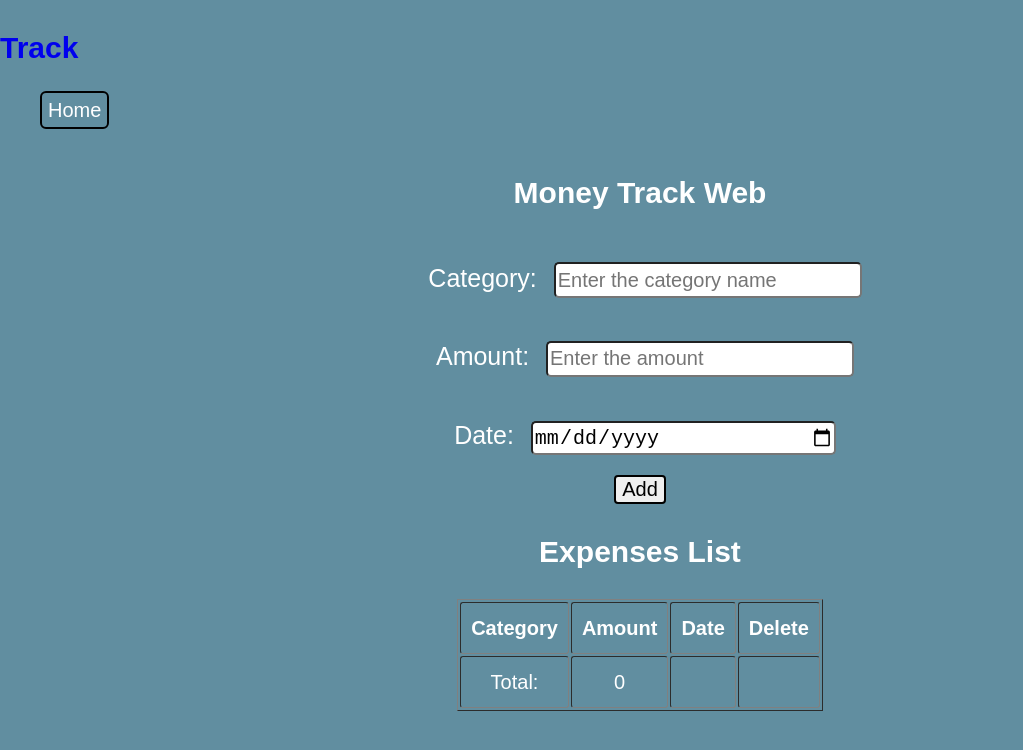
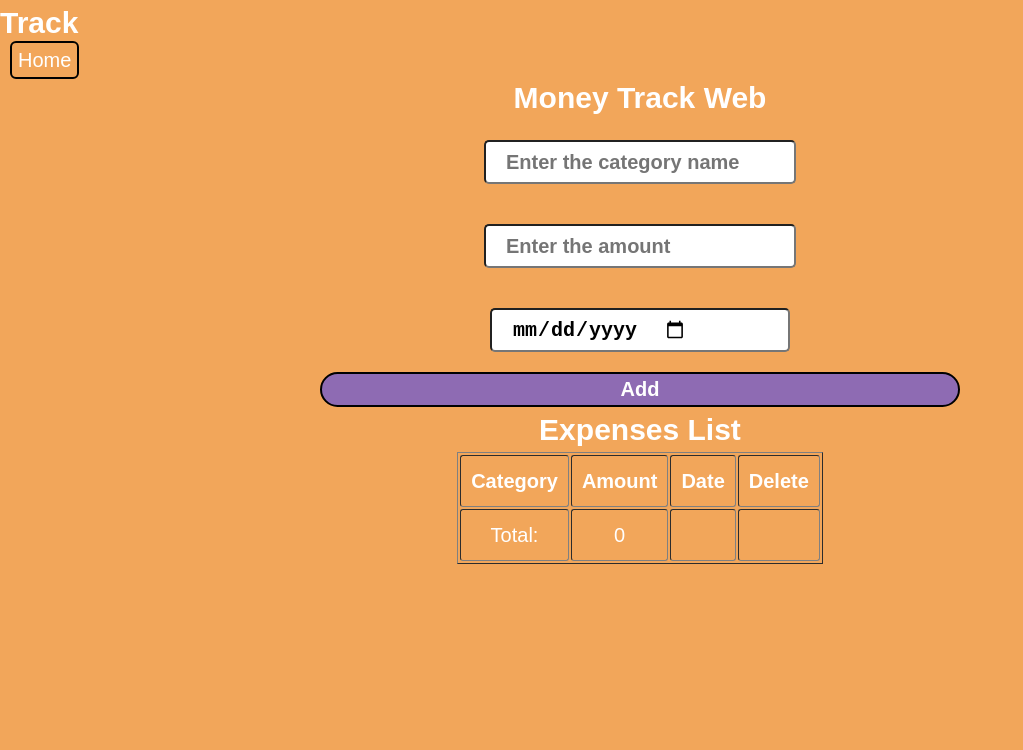
Before and after one commit to AA1-34-Ganesh/Trackify-app, a plain HTML site: page HTML/money-tracker.html in a window 1280 px wide. Shown: the whole page, without its empty margins (0-1023 px from the left). Drawn offline with Linux system fonts and the light colour scheme.

Commit message:
Update the money tracker html & css

```diff
--- a/CSS/money-tracker.css
+++ b/CSS/money-tracker.css
@@ -1,27 +1,33 @@
 :root{
-  --primary-bg-color:rgb(97, 142, 160);
-  --primary-color:white;
+  --primary-bg-color:#f2a65a;
+  --text-color:white;
+}
+*{
+  padding: 0px;
+  margin: 0px;
+  box-sizing: border-box;
 }
 body {
   background:var(--primary-bg-color);
-  color:var(--primary-color);
+  color:var(--text-color);
   font-size: 20px;
   line-height: 1.5;
   font-family: "Poppins", sans-serif;
-  margin: 0px;
 }
 ul{
     list-style: none;
 }
 .logo a{
      text-decoration: none;
+     color:var(--text-color);
 }
 .main-nav a{
   border: 2px solid black;
   padding: 6px;
   border-radius: 6px;
-  color:var(--primary-color);
+  color:var(--text-color);
   text-decoration: none;
+  margin: 10px;
 }
 .main-nav a:hover{
   background-color:rgb(163, 129, 197);
@@ -30,16 +36,22 @@ input[type=text],
 input[type=tel],
 input[type=number],input[type=date] {
   border-radius: 5px;
+  margin: 20px;
   height: 30px;
   min-width:300px;
   font-size: 20px;
 }
 #add-btn{
   border: 2px solid black;
-  border-radius: 4px;
+  padding: 4px;
+  width:50%;
+  border-radius: 40px;
   font-size:20px;
    text-decoration: none;
    cursor: pointer;
+   background-color: #8e6bb3;
+   color: var(--text-color);
+   font-weight: bold;
 }
 .expenses-list{
     display:flex;
@@ -48,18 +60,16 @@ input[type=number],input[type=date] {
     text-align: center;
 }
 .input-section{
-  margin-top: 0px;
   display: flex;
   justify-content: center;
   flex-direction: column;
   align-items: center;
 }
-.input-section label{
-  margin: 10px;
-}
-.category, .amount, .date{
-  margin: 20px;
-  font-size: 25px;
+input{
+  display: flex;
+  padding:20px;
+  font-weight: bold;
+
 }
 .delete-btn{
   border: 2px solid black;
--- a/CSS/style.css
+++ b/CSS/style.css
@@ -13,7 +13,6 @@
     margin: 0;
     padding: 0;
 }
-
 body {
     background: var(--bg-color);
     color: var(--text-color);
--- a/HTML/money-tracker.html
+++ b/HTML/money-tracker.html
@@ -10,7 +10,7 @@
     <div class="page-container">
         <nav>
             <div class="logo">
-                <h1><a href="/">Track</a></h1>
+                <h1><a href="index.html">Track</a></h1>
             </div>
             <ul class="main-nav">
                 <li><a class="link" href="./index.html">Home</a></li>
@@ -18,18 +18,11 @@
         </nav>
             <section class="input-section">
                 <h1>Money Track Web</h1>
-               <div class="category">
-                <label for="category-select">Category:</label>
+
                 <input type="text" placeholder="Enter the category name" id="category-select"/>
-               </div>
-               <div class="amount">
-                <label for="amount-input">Amount:</label>
                 <input type="number" id="amount-input" placeholder="Enter the amount">
-               </div>
-               <div class="date">
-                <label for="date-input">Date:</label>
                 <input type="date" id="date-input">
-               </div>
+
                 <button id="add-btn">Add</button>
             </section>
                 <section class="expenses-list">
```
